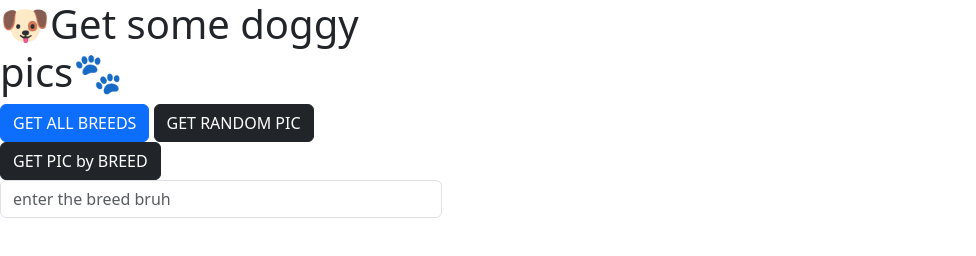
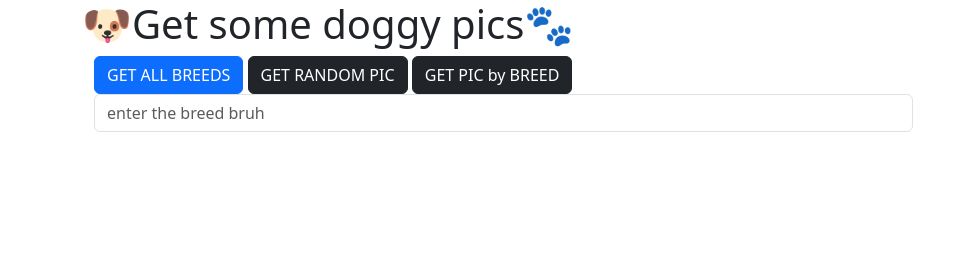
Before and after one commit to Gen639/-Ejercicios-Asincron-a-Axios, a plain HTML site: page perritos/index.html in a window 1280 px wide. Shown: the whole page, without its empty margins (0-976 px from the left). Drawn offline with nearby package versions, Linux system fonts and the light colour scheme.

Commit message:
Modified html and js

```diff
--- a/perritos/index.html
+++ b/perritos/index.html
@@ -14,25 +14,27 @@
     <script src="index.js" defer></script>
   </head>
   <body>
-    <div class="d-flex justify-content-center" style="height: 80vh">
+    <div class="container">
       <div>
         <div>
           <h1>🐶Get some doggy pics🐾</h1>
-        </div class="w-50">
+        </div>
+        <div class="container">
           <button id="getAllBreeds" class="btn btn-primary">
             GET ALL BREEDS
           </button>
           <button id="getRandomPic" class="btn btn-dark">GET RANDOM PIC</button>
-
           <button id="getPicsByBreed" class="btn btn-dark">
             GET PIC by BREED
           </button>
+
           <input
             type="text"
             id="inputText"
             placeholder="enter the breed bruh"
-          class="form-control"
+            class="form-control w-75"
           />
+        </div>
       </div>
       <div id="container" class="row w-75"></div>
       <script
--- a/perritos/index.js
+++ b/perritos/index.js
@@ -54,16 +54,18 @@ function getPicsByBreed(e) {
       console.log(data);
 
       const url = data.message;
+
+      console.log(data.status);
       console.log(url);
 
       container.innerHTML = "";
 
-      if (data.status === "error") {
+      if (data.status !== "success") {
         console.log("big error");
         container.innerHTML =
           "<p>There was an error. Please check the breed.</p>";
       } else {
-        container.innerHTML = `<img src=${url} style="max-width: 60vw; max-height:80vh">`;
+        container.innerHTML = `<img src=${url} class ="w-50">`;
       }
     })
     .catch((err) => console.error(err));
```
Lines whose indentation alone changed are shown as unchanged.
